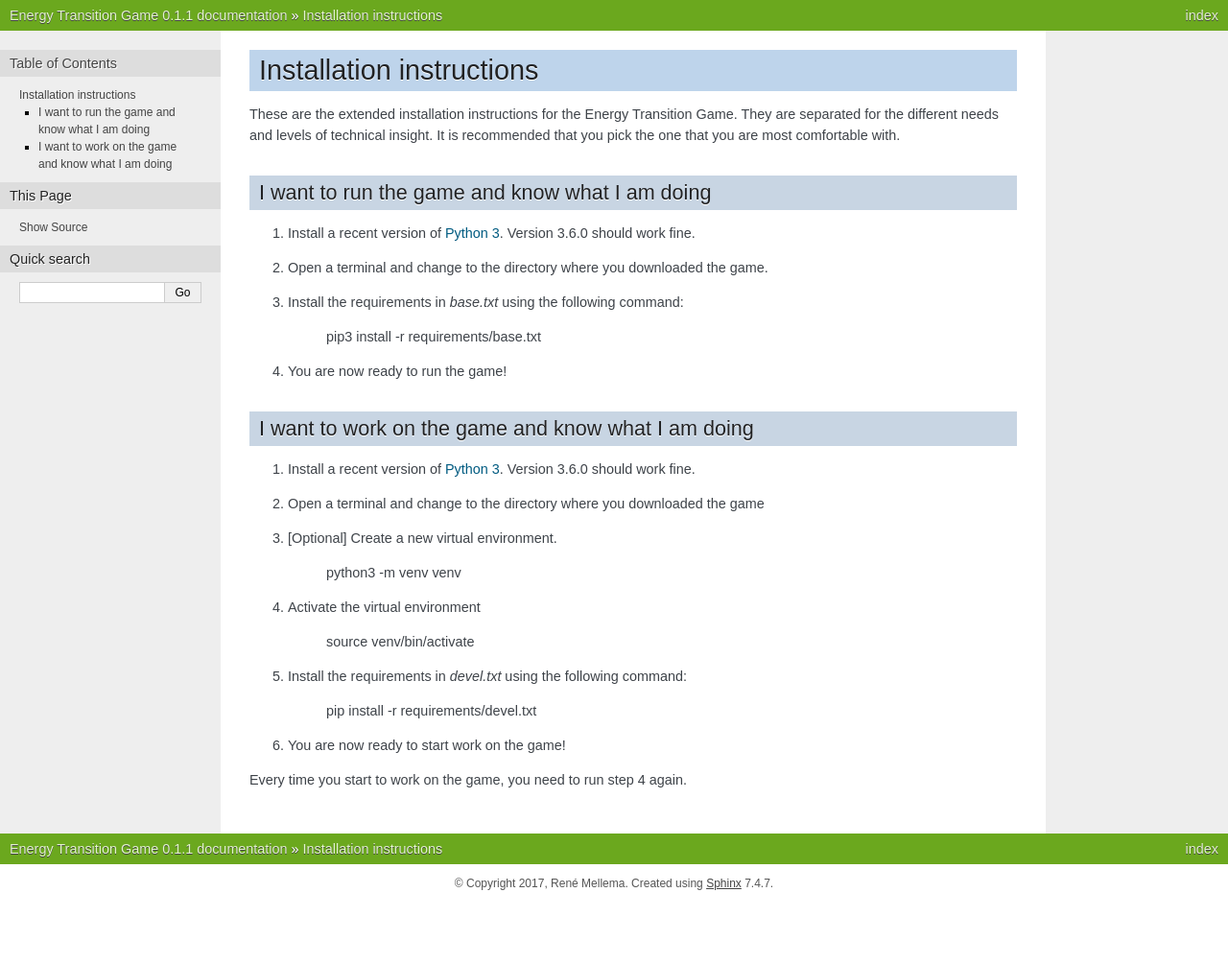
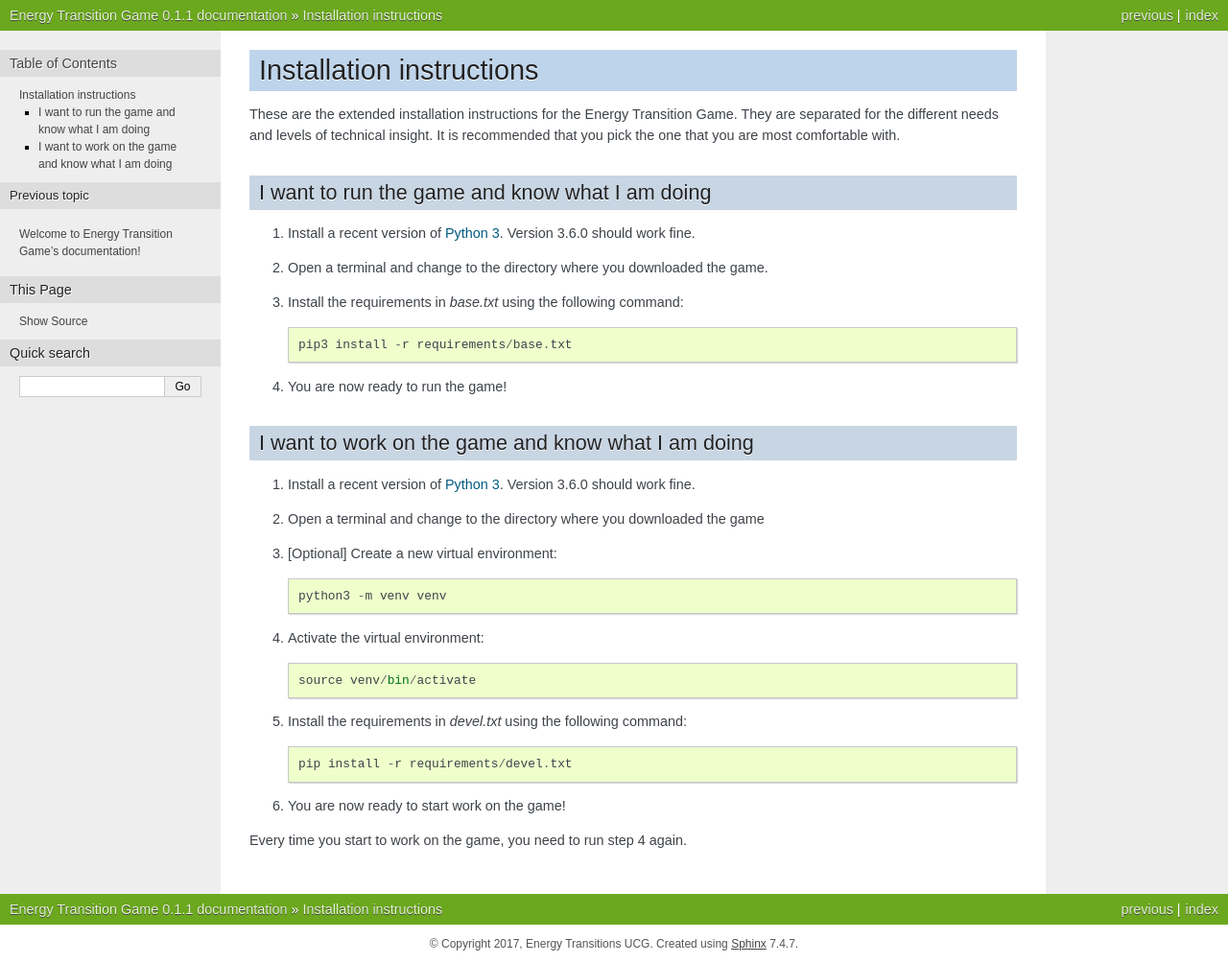
Before and after one commit to Energy-Transistion/etg, a Sphinx documentation site: the page built from docs/install.rst, in a window 1280 px wide. Shown: the whole page at 96% size. Built offline with Sphinx 7.4.7, drawn with Linux system fonts in a browser that asks for light colours; formulas are drawn with MathJax 3; pages that are not in the unit, such as notebooks, are missing from menus; before the commit the page ends 941 px from its top, so only the background shows below that.

Commit message:
Improved the documentation a bit

```diff
--- a/docs/conf.py
+++ b/docs/conf.py
@@ -53,8 +53,8 @@
 
 # General information about the project.
 project = 'Energy Transition Game'
-copyright = '2017, René Mellema'
-author = 'René Mellema'
+copyright = '2017, Energy Transitions UCG'
+author = 'Energy Transitions UCG'
 
 # The version info for the project you're documenting, acts as replacement for
 # |version| and |release|, also used in various other places throughout the
@@ -79,6 +79,10 @@
 
 # The name of the Pygments (syntax highlighting) style to use.
 pygments_style = 'sphinx'
+
+# Make sure that the `__init__` documentation is appended to the class
+# documentation
+autoclass_content = 'both'
 
 # If true, `todo` and `todoList` produce output, else they produce nothing.
 todo_include_todos = True
--- a/docs/install.rst
+++ b/docs/install.rst
@@ -10,7 +10,7 @@
 ===============================================
 1. Install a recent version of `Python 3`_. Version 3.6.0 should work fine.
 2. Open a terminal and change to the directory where you downloaded the game.
-3. Install the requirements in *base.txt* using the following command:
+3. Install the requirements in *base.txt* using the following command::
 
        pip3 install -r requirements/base.txt
 
@@ -20,15 +20,15 @@
 ===================================================
 1. Install a recent version of `Python 3`_. Version 3.6.0 should work fine.
 2. Open a terminal and change to the directory where you downloaded the game
-3. [Optional] Create a new virtual environment.
+3. [Optional] Create a new virtual environment::
 
        python3 -m venv venv
 
-4. Activate the virtual environment
+4. Activate the virtual environment::
 
        source venv/bin/activate
 
-5. Install the requirements in *devel.txt* using the following command:
+5. Install the requirements in *devel.txt* using the following command::
 
        pip install -r requirements/devel.txt
 
```
Also changed, not shown: docs/index.rst (+6 -2 lines).
